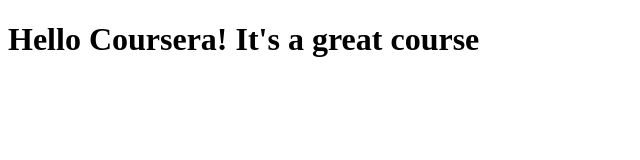
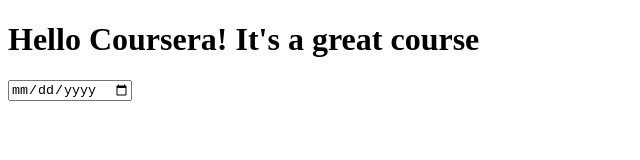
Before and after one commit to SmirAn/coursera-test, a plain HTML site: page site/index.html in a window 1280 px wide. Shown: the whole page, without its empty margins (0-640 px from the left). Drawn offline with Linux system fonts and the light colour scheme.

Commit message:
Add new form

```diff
--- a/site/index.html
+++ b/site/index.html
@@ -5,5 +5,8 @@
 </head>
 <body>
 <h1>Hello Coursera! It's a great course</h1>
+<form>
+	<input type="date" name="123">
+</form>
 </body>
 </html>
```
